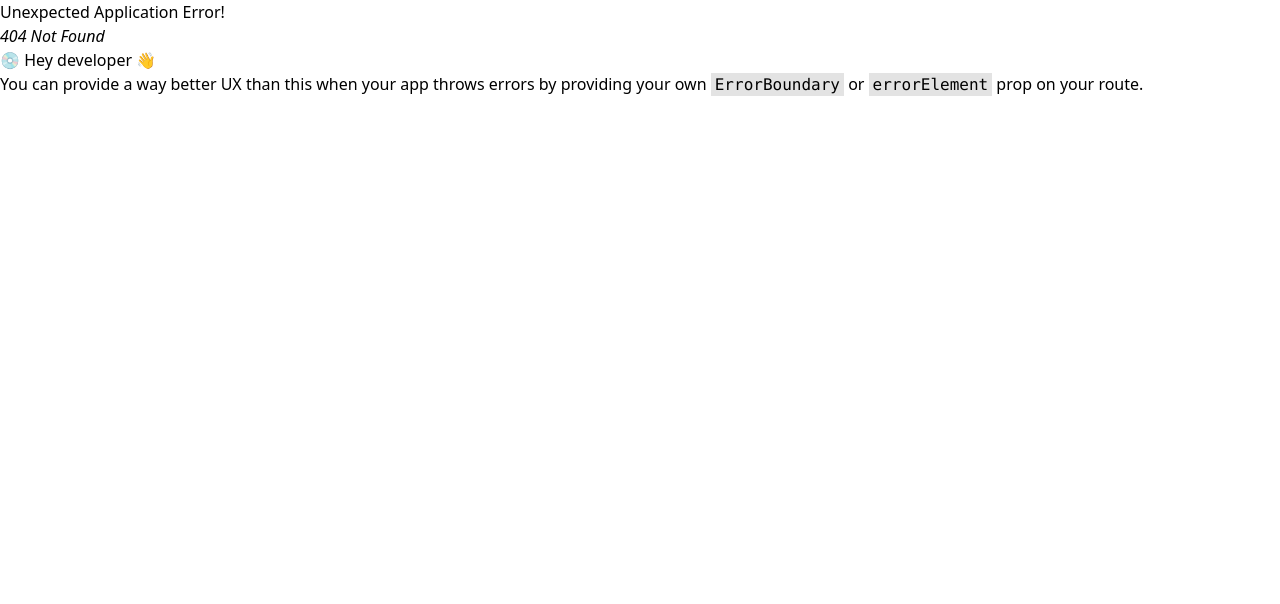
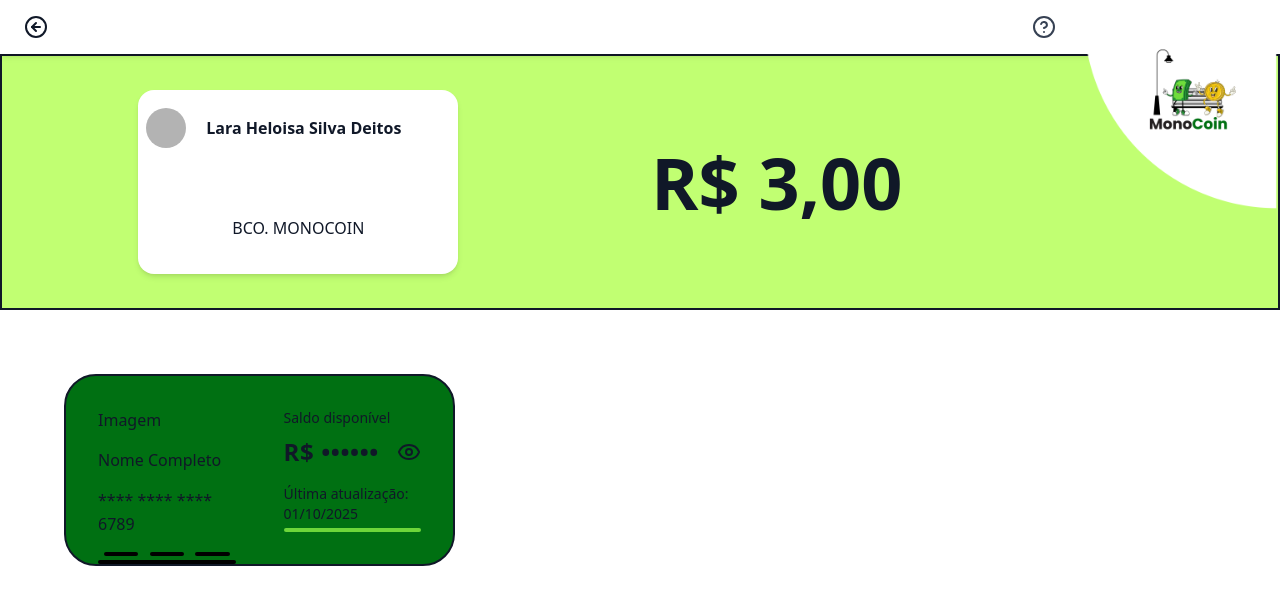
Before and after one commit to saraqwe123/PIProjeto, a React (Vite) app in the folder Frontend/: page /agendarpix in a window 1280 px wide. Before the commit this address had no page. Shown: the top 604 px of the page. Built offline with nearby package versions, Linux system fonts and the light colour scheme.

Commit message:
criacao da pag de agendar pix

```diff
--- a/Frontend/src/main.jsx
+++ b/Frontend/src/main.jsx
@@ -9,6 +9,7 @@ import { AreaPix } from './pages/AreaPix';
 import { Investimentos } from './pages/Investimentos';
 import { Cadastro } from './pages/Cadastro';
 import { Extrato } from './pages/Extrato';
+import { AgendarPix } from './pages/AgendarPix';
 
 const rotas = createBrowserRouter(
   createRoutesFromElements(
@@ -20,7 +21,8 @@ const rotas = createBrowserRouter(
         <Route path="inicio" element={<PaginaInicial />} />
         <Route path="areapix" element={<AreaPix />} />
         <Route path="investimentos" element={<Investimentos />} />
-        <Route path="Extrato" element={<Extrato />} />
+        <Route path="extrato" element={<Extrato />} />
+        <Route path="agendarpix" element={<AgendarPix />} />
       </Route>
     </>
   )
--- /dev/null
+++ b/Frontend/src/pages/AgendarPix.jsx
@@ -0,0 +1,114 @@
+import { Pagina } from "../components/Pagina";
+import { MoveUpRight } from "lucide-react";
+import { Key } from "lucide-react";
+import { Copy } from "lucide-react";
+import { DollarSign } from "lucide-react";
+import { CircleArrowLeft } from "lucide-react";
+import { CircleQuestionMark } from "lucide-react";
+import { NavLink } from "react-router-dom";
+import { useState } from "react";
+import {
+
+    EyeIcon,
+    EyeOffIcon,
+
+} from "lucide-react";
+
+export function AgendarPix() {
+    const [showBalance, setShowBalance] = useState(false);
+    const toggleBalance = () => {
+        setShowBalance((prev) => !prev);
+    };
+
+    return (
+        <Pagina>
+            <div className="flex flex-col w-full h-screen">
+                <header className="w-full h-20 bg-white flex items-center shadow-md relative z-10 px-6">
+                    <div className="flex justify-between items-center w-full">
+                        <NavLink to='/inicio' className="">
+                            <CircleArrowLeft className="hover:text-[#259337] transition-all" />
+                        </NavLink>
+
+                        <button className="">
+                            <CircleQuestionMark className="w-6 h-6 text-gray-700 mr-50" />
+                        </button>
+                    </div>
+
+                    <img
+                        src="imagens/logocriancas.png"
+                        alt="Logo"
+                        className="fixed top-3 right-0 w-50 h-50 object-contain z-0"
+                    />
+                </header>
+
+                <div className="w-full h-64 border-2  bg-[#c1ff72] flex flex-col items-start p-10">
+                    <div className="h-full w-4/5 flex flex-row justify-around items-center">
+                        <div className="flex flex-col items-around">
+                            <div className="w-80 h-46 bg-white rounded-2xl shadow-md flex flex-col justify-center items-start">
+                                <div className="flex flex-row justify-start h-1/2">
+                                    <div className="w-10 h-10 rounded-full bg-[#b3b3b3] ml-2"></div>
+                                    <p className="h-10 ml-5 flex items-center justify-center"><strong>Lara Heloisa Silva Deitos</strong></p>
+                                </div>
+                                <div className="w-full h-14 flex justify-center items-center">
+                                    BCO. MONOCOIN
+                                </div>
+                            </div>
+                        </div>
+                        <div className="text-7xl">
+                            <strong>
+                                R$ 3,00
+                            </strong>
+                        </div>
+                    </div>
+                </div>
+
+                <div className="w-11/12 h-11/12">
+                <div className="w-10 m-16 h-48 border-2 md:w-1/3 bg-[#007012] rounded-4xl p-4 flex flex-col md:flex-row justify-around gap-4">
+                    <div className="w-full md:w-1/2 p-4 flex items-start justify-evenly flex-col gap-4">
+                        Imagem
+                        <h1>Nome Completo</h1>
+                        <h2>**** **** **** 6789</h2>
+
+                        <div className="flex flex-col gap-1 w-full">
+                            <div className="flex justify-around w-full">
+                                <div className="h-1 bg-black rounded w-1/4"></div>
+                                <div className="h-1 bg-black rounded w-1/4"></div>
+                                <div className="h-1 bg-black rounded w-1/4"></div>
+                            </div>
+                            <div className="h-1 bg-black rounded w-full"></div>
+                        </div>
+                    </div>
+
+                    <div className="w-full md:w-1/2 p-4 rounded-xl flex flex-col justify-around items-start gap-4">
+                        <div className="flex flex-col w-full">
+                            <span className="text-sm">Saldo disponível</span>
+                            <div className="flex items-center justify-between w-full mt-2">
+                                <p className="text-2xl font-bold tracking-wide">
+                                    {showBalance ? "R$ 2.450,00" : "R$ ••••••"}
+                                </p>
+                                <button
+                                    onClick={toggleBalance}
+                                    className="hover:text-[#6dd63a] transition-colors cursor-pointer"
+                                    aria-label="Mostrar ou ocultar saldo"
+                                >
+                                    {showBalance ? (
+                                        <EyeOffIcon className="w-6 h-6" />
+                                    ) : (
+                                        <EyeIcon className="w-6 h-6" />
+                                    )}
+                                </button>
+                            </div>
+                        </div>
+
+                        <div className="flex flex-col gap-1 w-full">
+                            <p className="text-sm">Última atualização: 01/10/2025</p>
+                            <div className="w-full h-1 bg-[#6dd63a] rounded-full" />
+                        </div>
+                    </div>
+                </div>
+
+                </div>
+            </div>
+        </Pagina>
+    );
+}
--- a/Frontend/src/pages/AreaPix.jsx
+++ b/Frontend/src/pages/AreaPix.jsx
@@ -51,7 +51,7 @@ export function AreaPix() {
 
             <div className="flex flex-col items-center">
              <div className="w-50 h-50 bg-gradient-to-r from-[#0097b2] to-[#7ed957] rounded-2xl shadow-md flex justify-center items-center"><DollarSign className="w-20 h-50"/></div>
-              <p className="text-white mt-2">Cobrar</p>
+              <p className="text-white mt-2">Agendar pix</p>
             </div>
           </div>
         </div>
--- a/Frontend/src/pages/Cadastro.jsx
+++ b/Frontend/src/pages/Cadastro.jsx
@@ -99,7 +99,7 @@ export function Cadastro() {
                   ))}
                 </div>
               </section>
-              <div className="w-20 h-96 p-7 border-2">
+              <div className="w-20 h-96 p-7 border-2 hidden lg:block">
               </div>
               <button
                 type="submit"
@@ -109,7 +109,7 @@ export function Cadastro() {
               </button>
             </form>
 
-            <img src="imagens/ondas.svg" alt="" className="sm:w-1/3  w-full fixed top-3/4 sm:mt-5" />
+            <img src="imagens/ondas.svg" alt="" className="sm:w-1/3  w-full fixed top-3/4 sm:mt-5 hidden lg:block" />
           </div>
         </div>
 
--- a/Frontend/src/pages/Login.jsx
+++ b/Frontend/src/pages/Login.jsx
@@ -16,7 +16,7 @@ export function Login() {
           </div>
           <div className="w-full p-5 lg:w-1/3 min-h-screen bg-[#2e2d2d] flex justify-center items-center">
             <form action="" method="" className="w-11/12 sm:w-3/4 h-11/12 md:w-2/3 lg:w-5/6 bg-white rounded-2xl flex flex-col justify-center items-center p-6 shadow-lg">
-              <img src="imagens/seguranca.svg" alt="" className="sm:w-1/4 sm:h-1/4 h-44 w-44 fixed top-0 sm:top-10"/>
+              <img src="imagens/seguranca.svg" alt="" className="sm:w-1/4 sm:h-1/4 h-44 w-44 fixed top-0 sm:top-10 hidden lg:block"/>
 
               <h1 className="text-2xl font-bold">Login</h1>
               <br/>
```
